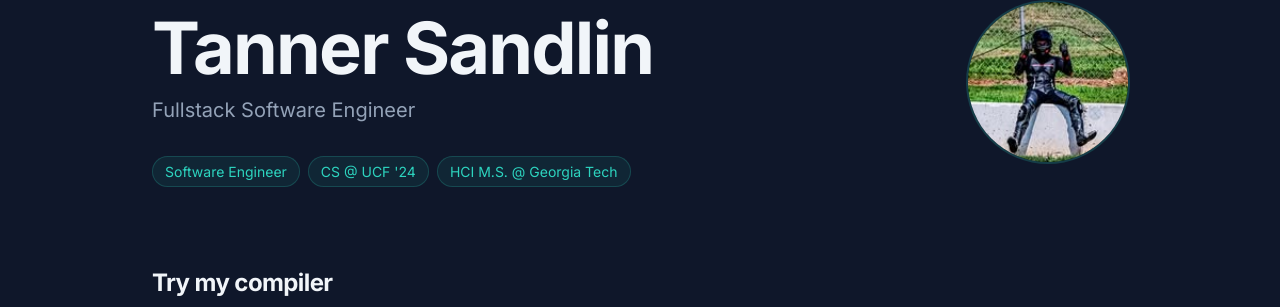
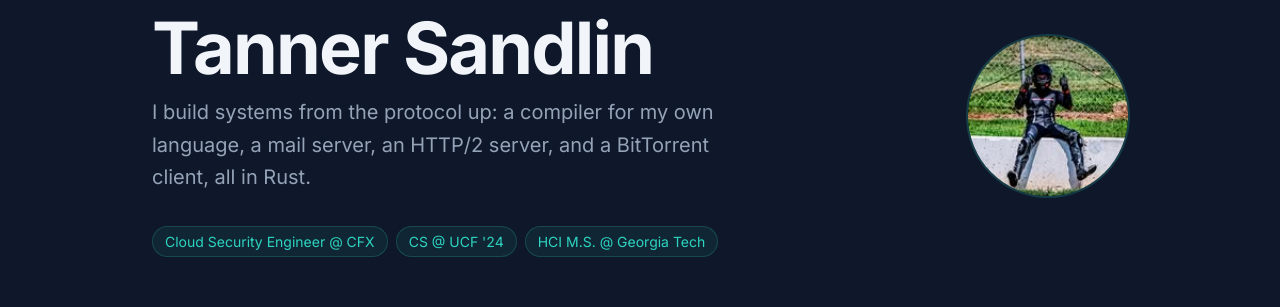
Before and after one commit to tanndlin/Portfolio, a Next.js app: page / in a window 1280 px wide. Shown: the part 168-475 px from the top of the page. Built offline with nearby package versions, Linux system fonts and the light colour scheme; no server answers.

Commit message:
Replace generic hero subtitle with systems tagline and current role

```diff
--- a/src/views/home/HomePage.tsx
+++ b/src/views/home/HomePage.tsx
@@ -16,12 +16,14 @@ function HomePage() {
                             <h1 className="mb-3 font-bold tracking-tight transition-header text-7xl max-sm:text-5xl">
                                 Tanner Sandlin
                             </h1>
-                            <p className="mb-8 text-xl text-muted max-sm:text-lg">
-                                Fullstack Software Engineer
+                            <p className="max-w-xl mb-8 text-xl leading-relaxed text-muted max-sm:text-lg">
+                                I build systems from the protocol up: a compiler
+                                for my own language, a mail server, an HTTP/2
+                                server, and a BitTorrent client, all in Rust.
                             </p>
                             <div className="flex flex-wrap gap-2">
                                 <span className="role-tag">
-                                    Software Engineer
+                                    Cloud Security Engineer @ CFX
                                 </span>
                                 <span className="role-tag">
                                     CS @ UCF &apos;24
```
